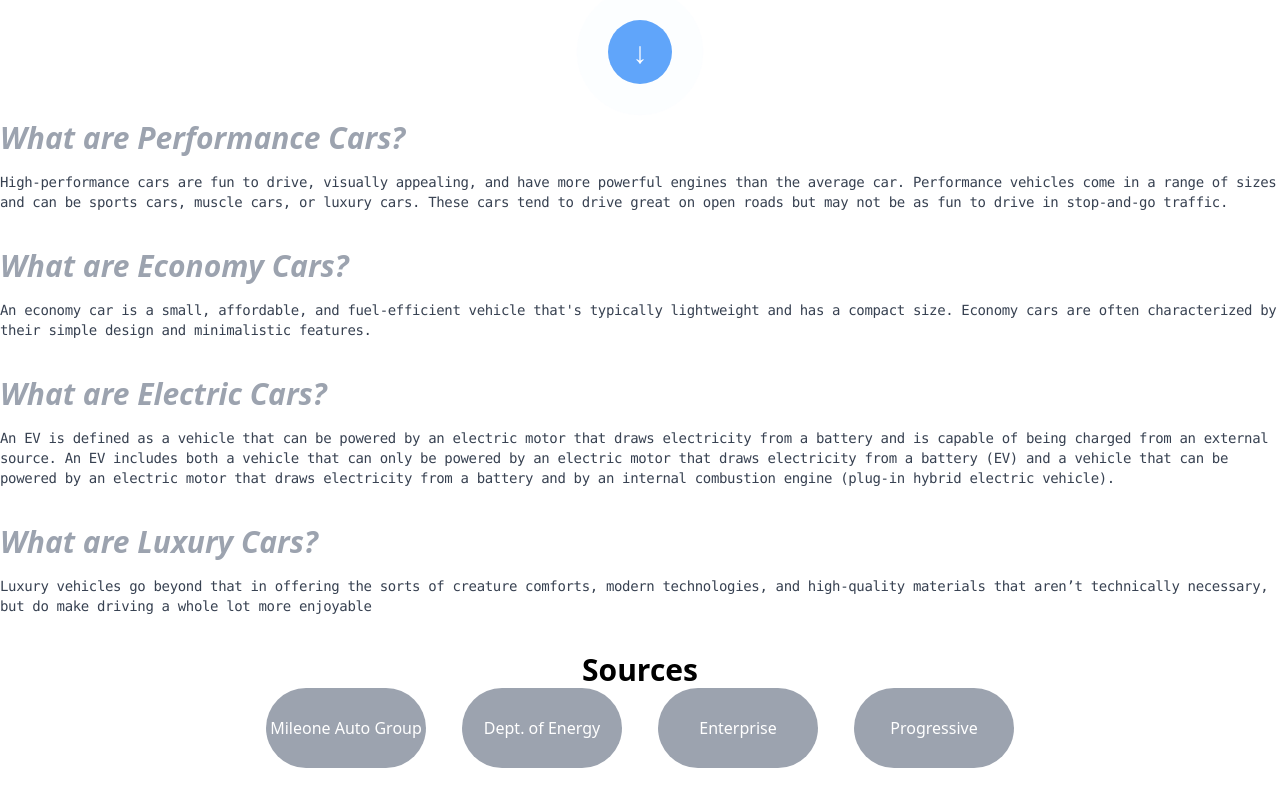
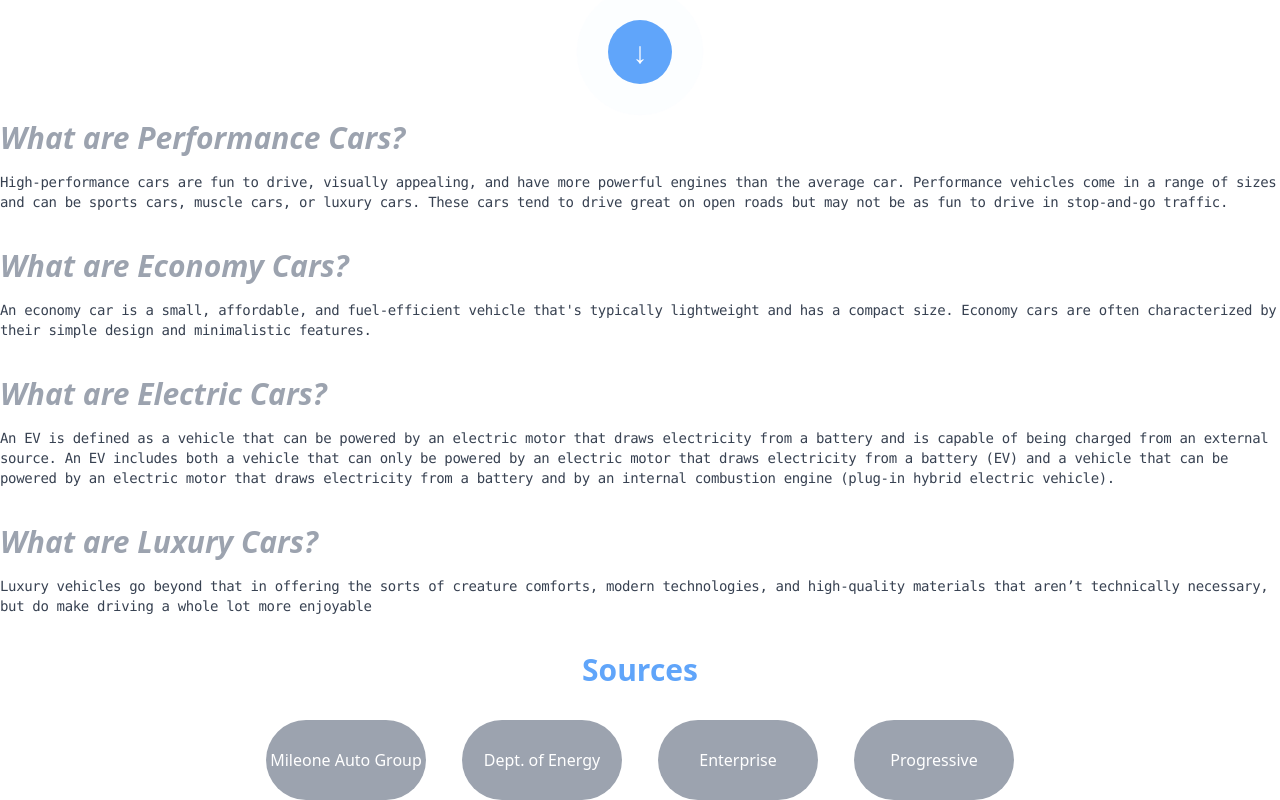
Before and after one commit to JayHall2002/inflation-best-cars-blog, a Next.js app in the folder car-blog/: page / in a window 1280 px wide. Shown: the part 536-1336 px from the top of the page. Before the commit the page ends 1304 px from the top, so only its background shows below. Built offline with nearby package versions, Linux system fonts and the light colour scheme.

Commit message:
Minor aesthetic changes

```diff
--- a/car-blog/app/page.tsx
+++ b/car-blog/app/page.tsx
@@ -138,10 +138,10 @@ export default function Home() {
       </h2>
 
       {/* Citing Sources for definitions */}
-      <h1 className="text-center text-3xl font-semibold mt-9 ">
+      <h1 className="text-center text-3xl font-semibold mt-9 text-blue-400 ">
         Sources
       </h1>
-      <div className="flex flex-row justify-center space-x-9">
+      <div className="flex flex-row justify-center space-x-9 translate-y-8">
         <a href="https://www.mileone.com/blog/2021/august/20/what-qualifies-as-a-luxury-vehicle.htm" target="_blank">
           <button className="w-40 h-20 text-white bg-gray-400 rounded-full hover:bg-blue-400
           focus:outline-none focus:ring-2 focus:ring-blue-400 focus:ring-opacity-75
```
Also changed, not shown: car-blog/tailwind.config.ts (line endings or trailing spaces).
